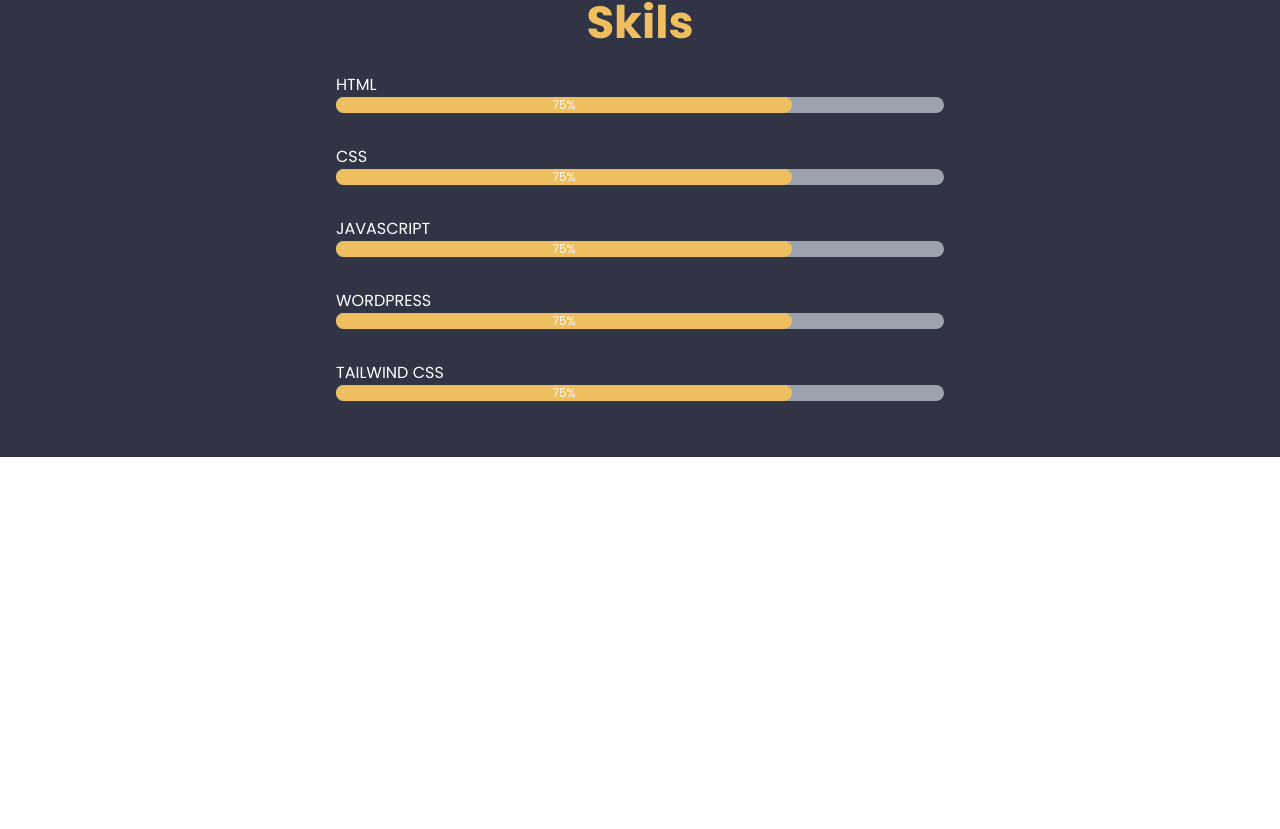
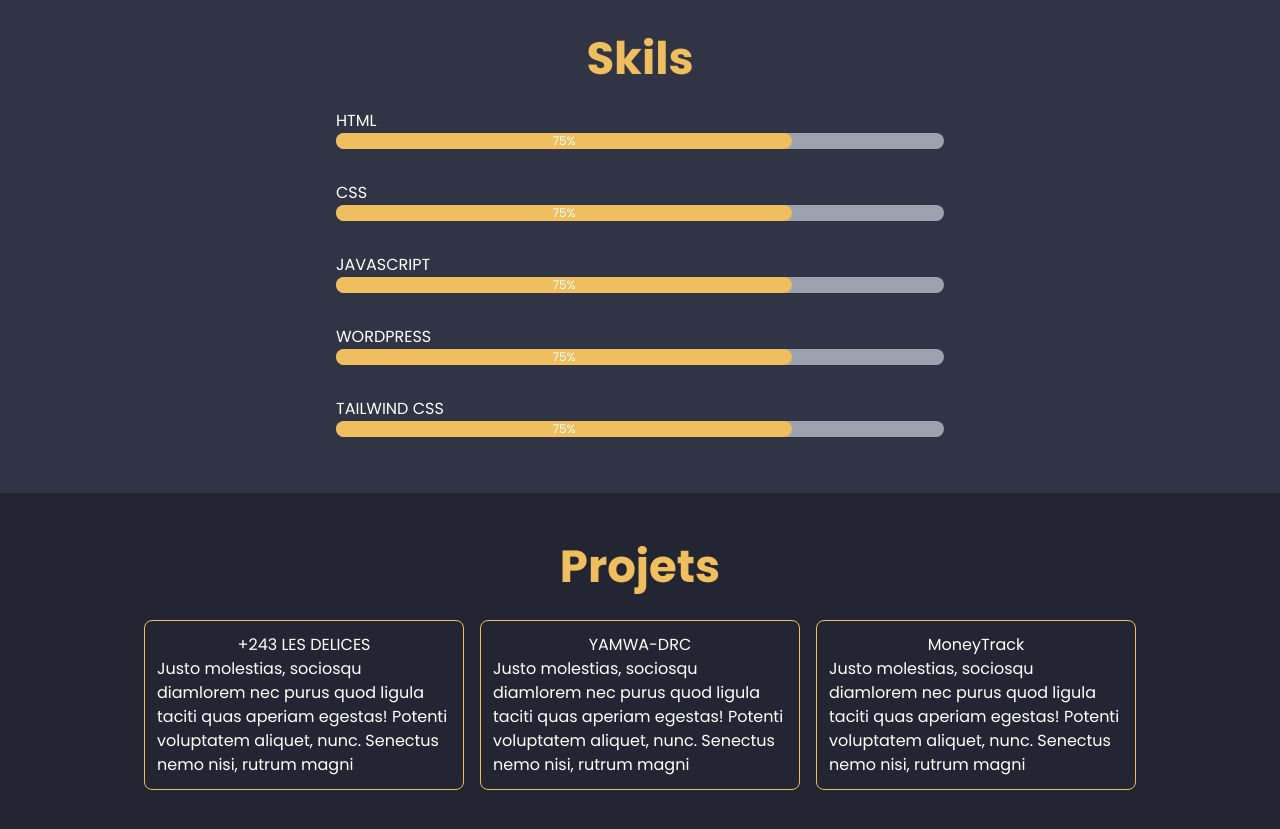
Before and after one commit to michael-lunzitisa/portfolio, a React (Vite) app: page / in a window 1280 px wide. Shown: the part 1103-1932 px from the top of the page. Before the commit the page ends 1560 px from the top, so only its background shows below. Built offline with nearby package versions, Linux system fonts and the light colour scheme; a web font is replaced by a local one.

Commit message:
add section projet

```diff
--- a/package.json
+++ b/package.json
@@ -11,7 +11,8 @@
   },
   "dependencies": {
     "react": "^18.2.0",
-    "react-dom": "^18.2.0"
+    "react-dom": "^18.2.0",
+    "react-icons": "^4.11.0"
   },
   "devDependencies": {
     "@types/react": "^18.2.15",
--- a/src/App.jsx
+++ b/src/App.jsx
@@ -1,6 +1,7 @@
 import NavBar from "./components/NavBar";
 import About from "./components/About";
 import Skils from "./components/Skils";
+import Projet from "./components/Projet";
 
 const App = () => {
   return (
@@ -8,6 +9,7 @@
       <NavBar />
       <About />
       <Skils />
+      <Projet />
     </div>
   );
 };
--- a/src/components/NavBar.jsx
+++ b/src/components/NavBar.jsx
@@ -30,9 +30,9 @@
           </span>
           <h1 className="text-[70px]">I'm Michael</h1>
           <p className="text-[24px]">
-            Freelance Web & Mobile UI/UX
-            <br />
-            Designer
+            UI/UX Designer,
+            <br /> Full Stack Web <br />
+            Developper
           </p>
           <button className="text-white text-xl mt-8 mb-10 bg-titleColor hover:bg-[#FEB633] px-[40px] py-[15px] rounded-md">
             Hire Me
--- /dev/null
+++ b/src/components/Projet.jsx
@@ -0,0 +1,42 @@
+const Projet = () => {
+  return (
+    <section className="bg-[#242532] py-10">
+      <h2 className="text-titleColor text-center text-[45px] font-bold">
+        Projets
+      </h2>
+      <div className="flex gap-4 justify-center pt-5">
+        <div className="w-1/4 border border-titleColor px-3 py-3 rounded-lg">
+          <h2 className="text-center text-white font-family font-poppins">
+            +243 LES DELICES
+          </h2>
+          <span className="text-center text-white">
+            Justo molestias, sociosqu diamlorem nec purus quod ligula taciti
+            quas aperiam egestas! Potenti voluptatem aliquet, nunc. Senectus
+            nemo nisi, rutrum magni
+          </span>
+        </div>
+        <div className="w-1/4 border border-titleColor px-3 py-3 rounded-lg">
+          <h2 className="text-center text-white font-family font-poppins">
+            YAMWA-DRC
+          </h2>
+          <span className="text-center text-white">
+            Justo molestias, sociosqu diamlorem nec purus quod ligula taciti
+            quas aperiam egestas! Potenti voluptatem aliquet, nunc. Senectus
+            nemo nisi, rutrum magni
+          </span>
+        </div>
+        <div className="w-1/4 border border-titleColor px-3 py-3 rounded-lg">
+          <h2 className="text-center text-white font-family font-poppins">
+            MoneyTrack
+          </h2>
+          <span className="text-center text-white">
+            Justo molestias, sociosqu diamlorem nec purus quod ligula taciti
+            quas aperiam egestas! Potenti voluptatem aliquet, nunc. Senectus
+            nemo nisi, rutrum magni
+          </span>
+        </div>
+      </div>
+    </section>
+  );
+};
+export default Projet;
```
Also changed, not shown: 1 other file (tests, documents, lock files or other folders).
